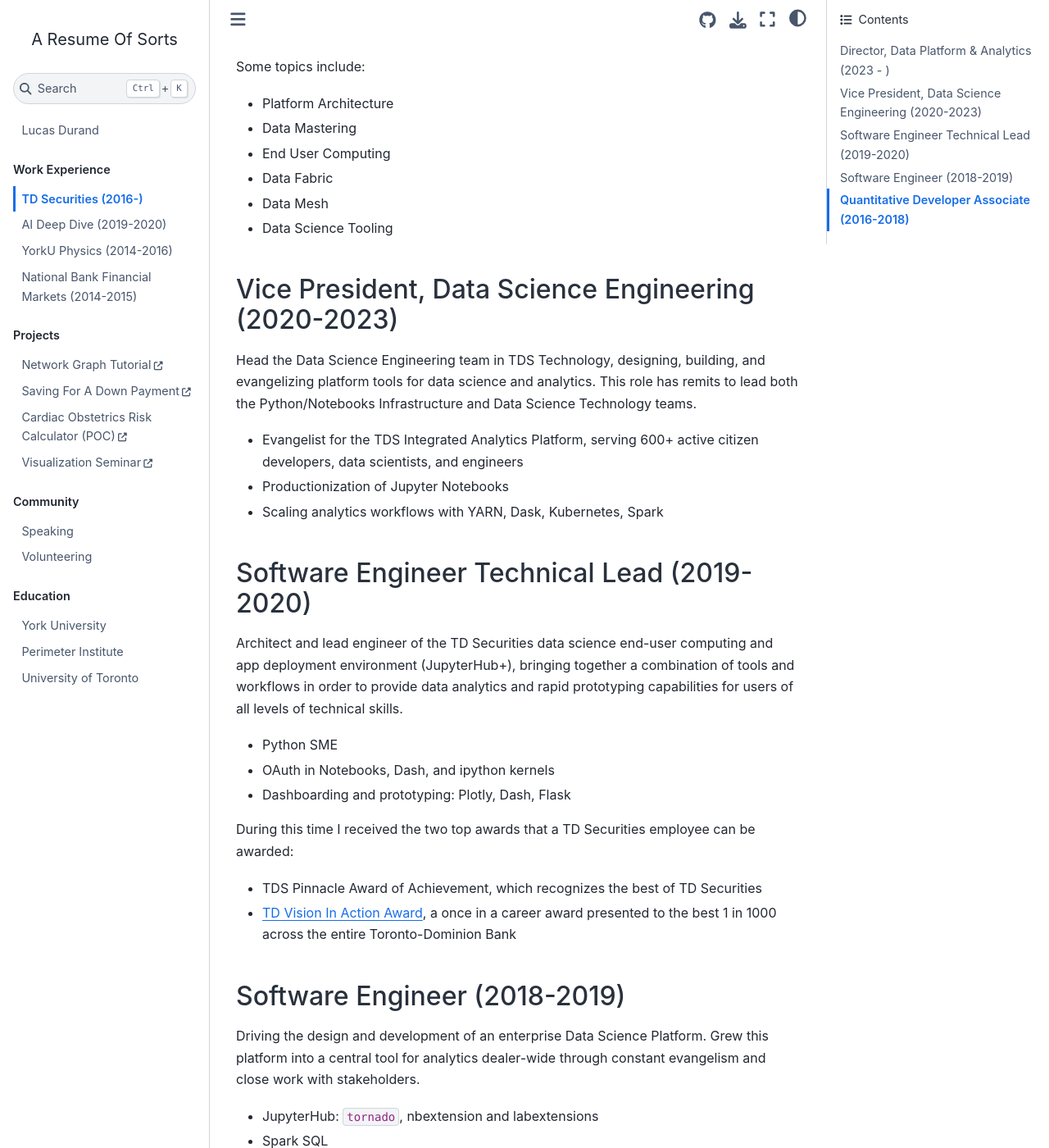
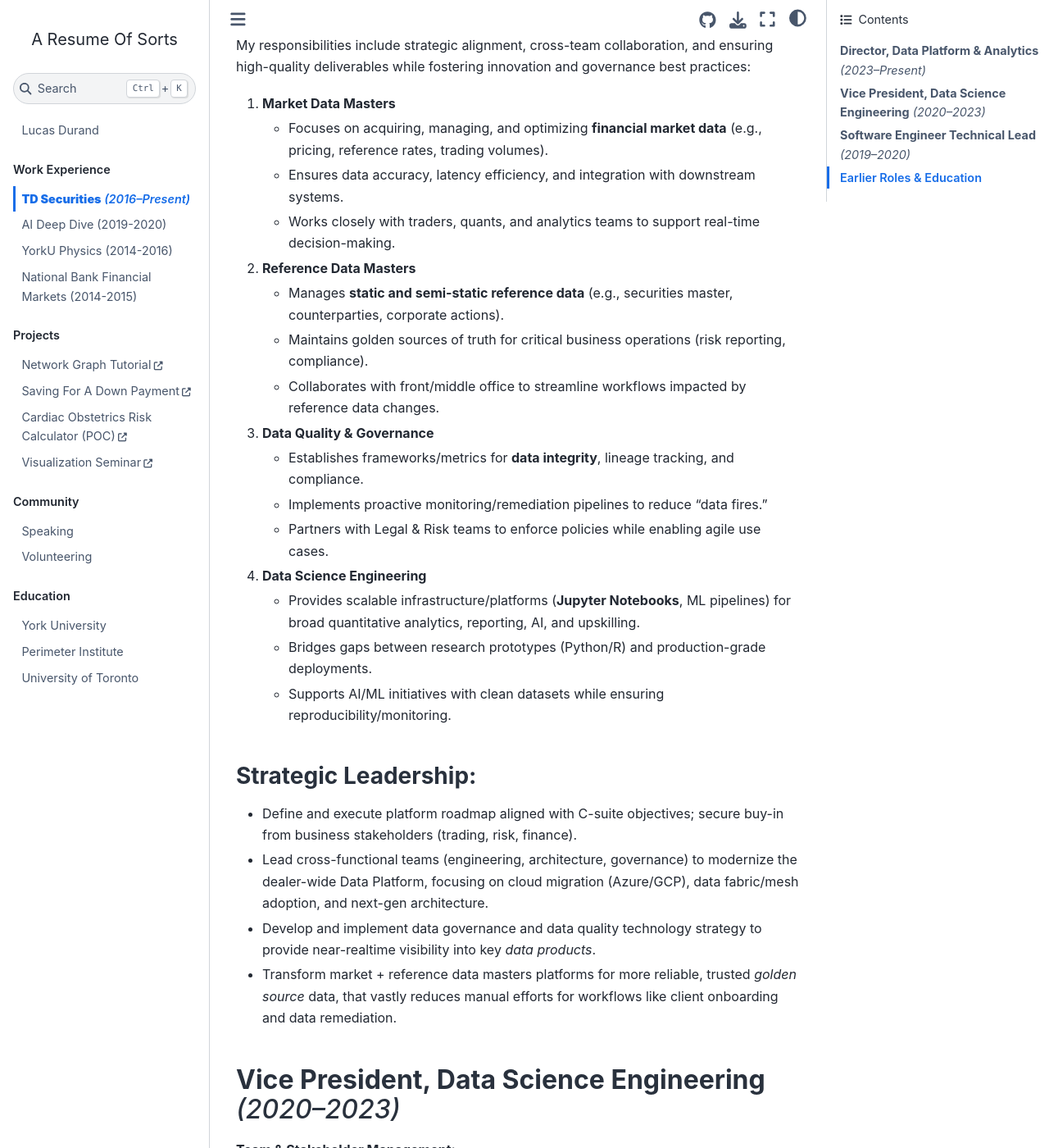
Before and after one commit to lucasdurand/lucasdurand, a Jupyter Book: the page built from work/td.md, in a window 1280 px wide and 1400 px high, scrolled down 404 px. Shown: the whole window at 82% size. Built offline with Jupyter Book 1.0.4 settings and Sphinx 7.4.7 and the Sphinx Book theme 1.1.4, drawn with Linux system fonts in a browser that asks for light colours; nearby versions of some CDN libraries; pages that are not in the unit, such as notebooks, are missing from menus; comment, search, counter and statistics services are not loaded; some of the changed text lies outside the part shown.

Commit message:
update TD work experience

```diff
--- a/work/td.md
+++ b/work/td.md
@@ -1,55 +1,78 @@
-# TD Securities (2016-)
+# **TD Securities** _(2016–Present)_
 
-I have been working in various Technology roles with the Toronto-Dominion Bank since 2016. During this time I've had the chance to grow as a Technologist, Data Scientist, and Finance professional. Some things that tie these experiences together are always jumping at opportunities to build community through shared knowledge and active teaching, and promoting a culture of ownership through evangelism.
+_Technology Leader | Data Platform & Analytics | Data Strategy | Data Science Evangelism_
 
+Progressive technical and leadership roles driving innovation in data platforms, analytics, and cloud migration with a top global investment bank. Combines deep technical expertise with strategic vision to deliver scalable solutions for the business. Recognized with top-tier awards for transformational contributions.
 
-## Director, Data Platform & Analytics (2023 - )
+### **Director, Data Platform & Analytics** _(2023–Present)_
 
-Play a key role in driving strategy for the dealer's Data Platform with a focus on cloud migration and next-gen platform design
+I lead and oversee four critical teams that drive data excellence across the organization. My responsibilities include strategic alignment, cross-team collaboration, and ensuring high-quality deliverables while fostering innovation and governance best practices:
 
-Some topics include:
-* Platform Architecture
-* Data Mastering
-* End User Computing
-* Data Fabric
-* Data Mesh
-* Data Science Tooling
+1. **Market Data Masters**
 
-## Vice President, Data Science Engineering (2020-2023)
+   - Focuses on acquiring, managing, and optimizing **financial market data** (e.g., pricing, reference rates, trading volumes).
+   - Ensures data accuracy, latency efficiency, and integration with downstream systems.
+   - Works closely with traders, quants, and analytics teams to support real-time decision-making.
 
-Head the Data Science Engineering team in TDS Technology, designing, building, and evangelizing platform tools for data science and analytics. This role has remits to lead both the Python/Notebooks Infrastructure and Data Science Technology teams.
+2. **Reference Data Masters**
 
-* Evangelist for the TDS Integrated Analytics Platform, serving 600+ active citizen developers, data scientists, and engineers
-* Productionization of Jupyter Notebooks
-* Scaling analytics workflows with YARN, Dask, Kubernetes, Spark
+   - Manages **static and semi-static reference data** (e.g., securities master, counterparties, corporate actions).
+   - Maintains golden sources of truth for critical business operations (risk reporting, compliance).
+   - Collaborates with front/middle office to streamline workflows impacted by reference data changes.
 
-## Software Engineer Technical Lead (2019-2020)
+3. **Data Quality & Governance**
 
-Architect and lead engineer of the TD Securities data science end-user computing and app deployment environment (JupyterHub+), bringing together a combination of tools and workflows in order to provide data analytics and rapid prototyping capabilities for users of all levels of technical skills.
+   - Establishes frameworks/metrics for **data integrity**, lineage tracking, and compliance.
+   - Implements proactive monitoring/remediation pipelines to reduce "data fires."
+   - Partners with Legal & Risk teams to enforce policies while enabling agile use cases.
 
-* Python SME
-* OAuth in Notebooks, Dash, and ipython kernels
-* Dashboarding and prototyping: Plotly, Dash, Flask
+4. **Data Science Engineering**
+   - Provides scalable infrastructure/platforms (**Jupyter Notebooks**, ML pipelines) for broad quantitative analytics, reporting, AI, and upskilling.
+   - Bridges gaps between research prototypes (Python/R) and production-grade deployments.
+   - Supports AI/ML initiatives with clean datasets while ensuring reproducibility/monitoring.
 
-During this time I received the two top awards that a TD Securities employee can be awarded:
+#### **Strategic Leadership:**
 
-* TDS Pinnacle Award of Achievement, which recognizes the best of TD Securities
-* [TD Vision In Action Award](https://www.linkedin.com/posts/td_vision-in-action-award-of-distinction-2019-activity-6734205159632646144-r7pM), a once in a career award presented to the best 1 in 1000 across the entire Toronto-Dominion Bank
+- Define and execute platform roadmap aligned with C-suite objectives; secure buy-in from business stakeholders (trading, risk, finance).
+- Lead cross-functional teams (engineering, architecture, governance) to modernize the dealer-wide Data Platform, focusing on cloud migration (Azure/GCP), data fabric/mesh adoption, and next-gen architecture.
+- Develop and implement data governance and data quality technology strategy to provide near-realtime visibility into key _data products_.
+- Transform market + reference data masters platforms for more reliable, trusted _golden source_ data, that vastly reduces manual efforts for workflows like client onboarding and data remediation.
 
+### **Vice President, Data Science Engineering** _(2020–2023)_
 
-## Software Engineer (2018-2019)
+**Team & Stakeholder Management:**
 
-Driving the design and development of an enterprise Data Science Platform. Grew this platform into a central tool for analytics dealer-wide through constant evangelism and close work with stakeholders.
+- Built and led a high-performing engineering team supporting Python infrastructure, notebooks-as-code, and analytics tooling.
+- Acted as primary liaison between quant teams, IT security, and business units to align priorities and deliver.
+- Deliver business-enabling notebooks, applications, and processes 10-25x faster than through traditional technology processes.
+- Grow userbase organically to 1000+ users across technology, business, operations, and support teams.
 
-* JupyterHub: `tornado`, nbextension and labextensions
-* Spark SQL
-* Python library design
+**Technical Innovation:**
 
-I was fortunate to be able to speak about this journey in the 2019 Python Canada conference, [PyCon CA](https://2019.pycon.ca/talks/talk-111/)
+- Scaled JupyterHub deployments via Dask-on-YARN and Spark-on-YARN integrations.
+- Architected enterprise-grade identity provider integration for JupyterHub, implementing OAuth 2.0, reducing auth-related development time while improving security posture "out of the box" to users.
+- Pioneered "EUC Governance" framework to streamline self-service analytics while mitigating operational risk.
 
+### **Software Engineer Technical Lead** _(2019–2020)_
 
-## Quantitative Developer Associate (2016-2018)
+**Technical Innovation & Platform Leadership**
 
-Responsible for development and implementation of sophisticated derivatives pricing and risk models with a number of quantitative analytics teams across TD Securities.
+- Led development of core Python libraries to provide a common interface for common data operations agnostic to the data sources (SQL, Spark, REST API) to kickstart development workflows, particularly for citizen developers
+- Designed scheduling platform for recurring jobs with, becoming critical infrastructure for prototyping and EUC processes
+- Created self-service deployment system for analytical applications that empowered business teams across front, middle, and back office to productionize dashboards without engineering support
 
-During this time I also led the self-organizing Knowledge Academy to promote regular Lunch n' Learns for fellow associates, including a talk on [Monte Carlo Methods](https://github.com/lucasdurand/Monte-Carlo-Methods)
+**Project Leadership:**
+
+- Architected TDSs first centralized JupyterHub+ platform (serving 400+ users), reducing prototyping time by 70%.
+- Mentored junior engineers through code reviews and best-practice workshops (adopted org-wide).
+
+**Awards:**
+
+- **TDS Pinnacle Award of Achievement** (Top 0.1% performance).
+- **TD Vision In Action Award** (1-in-1000 enterprise-wide recognition).
+
+### Earlier Roles & Education
+
+**Software Engineer** _(2018–2019)_: Bugfixes, enhacements, and early architecture for the TDS Notebooks Platform; spoke at PyCon CA ([talk link](https://2019.pycon.ca/talks/talk-111/)).
+
+**Quantitative Developer Associate** _(2016–2018)_: Implemented derivatives pricing models; founded "Knowledge Academy" learning series ([GitHub](https://github.com/lucasdurand/Monte-Carlo-Methods)).
```
